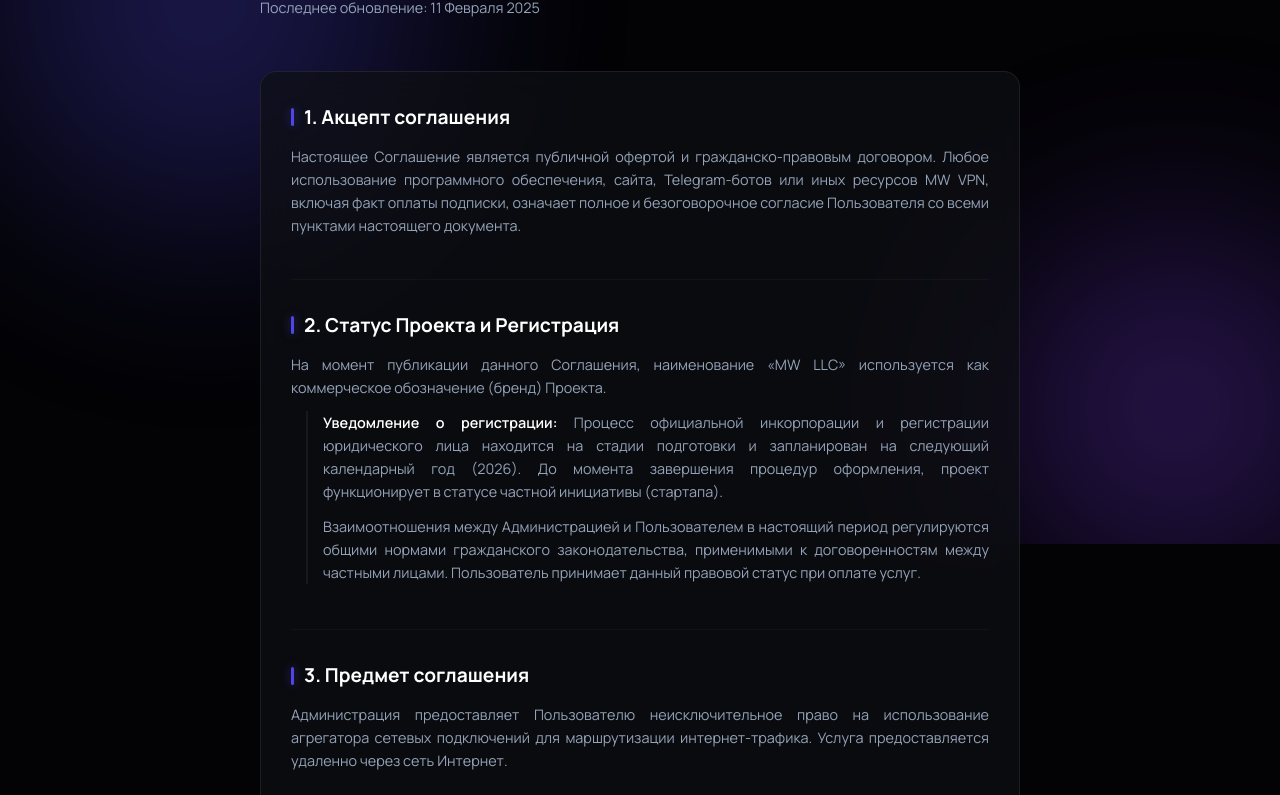
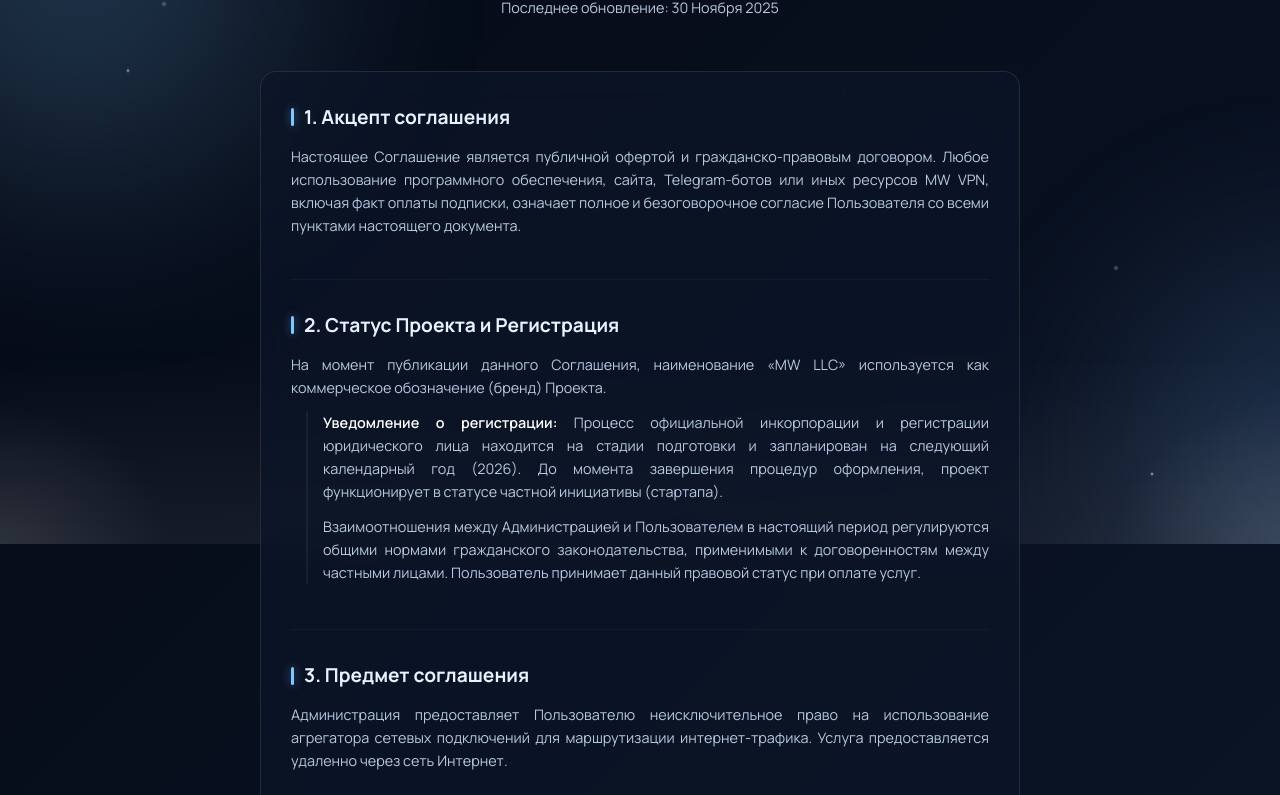
Before and after one commit to mwdevpy/mwrules, a plain HTML site: page index.html in a window 1280 px wide. Shown: the part 256-1051 px from the top of the page. Drawn offline with Linux system fonts and the light colour scheme; a script that the page names is missing.

Commit message:
upd 3 beta

```diff
--- a/index.html
+++ b/index.html
@@ -9,18 +9,18 @@
     <link href="https://fonts.googleapis.com/css2?family=Manrope:wght@300;400;600;700&display=swap" rel="stylesheet">
     <style>
         :root {
-            --bg: #030305;
-            --surface: #0f1014;
-            --surface-glass: rgba(15, 16, 20, 0.7);
-            --primary: #4f46e5;
-            --primary-glow: #4f46e580;
-            --alert: #ef4444;
-            --alert-glow: rgba(239, 68, 68, 0.3);
-            --warning: #f59e0b;
-            --success: #10b981;
-            --text: #ffffff;
-            --text-sec: #94a3b8;
-            --border: rgba(255, 255, 255, 0.08);
+            --bg: linear-gradient(135deg, #050914 0%, #0d1a2f 50%, #0a1324 100%);
+            --surface: rgba(10, 18, 32, 0.9);
+            --surface-glass: rgba(12, 22, 40, 0.7);
+            --primary: #7cc8ff;
+            --primary-glow: #7cc8ff80;
+            --alert: #f87171;
+            --alert-glow: rgba(248, 113, 113, 0.3);
+            --warning: #fbbf24;
+            --success: #34d399;
+            --text: #e6f2ff;
+            --text-sec: #b7c9de;
+            --border: rgba(255, 255, 255, 0.1);
             --ease: cubic-bezier(0.23, 1, 0.32, 1);
         }
 
@@ -33,12 +33,13 @@
         }
 
         body {
-            background-color: var(--bg);
+            background: var(--bg);
             color: var(--text);
             font-family: 'Manrope', sans-serif;
             line-height: 1.6;
             overflow-x: hidden;
             font-size: 15px;
+            user-select: none;
         }
 
         .bg-glow {
@@ -62,17 +63,17 @@
         .orb-1 {
             width: 50vw;
             height: 50vw;
-            background: radial-gradient(circle, var(--primary), transparent 70%);
-            top: -10%;
-            left: -10%;
+            background: radial-gradient(circle, rgba(124, 200, 255, 0.7), transparent 70%);
+            top: -15%;
+            left: -20%;
         }
 
         .orb-2 {
             width: 40vw;
             height: 40vw;
-            background: radial-gradient(circle, #7c3aed, transparent 70%);
-            bottom: -10%;
-            right: -10%;
+            background: radial-gradient(circle, rgba(126, 185, 255, 0.6), transparent 70%);
+            bottom: -15%;
+            right: -20%;
             animation-delay: -5s;
         }
 
@@ -125,6 +126,83 @@
         .subtitle {
             color: var(--text-sec);
             font-size: 0.9rem;
+            display: inline-block;
+        }
+
+        .snow {
+            position: fixed;
+            inset: 0;
+            pointer-events: none;
+            background-image:
+                radial-gradient(2px 2px at 10% 20%, rgba(255, 255, 255, 0.8), transparent),
+                radial-gradient(2px 2px at 30% 40%, rgba(255, 255, 255, 0.8), transparent),
+                radial-gradient(2px 2px at 50% 10%, rgba(255, 255, 255, 0.9), transparent),
+                radial-gradient(2px 2px at 70% 30%, rgba(255, 255, 255, 0.8), transparent),
+                radial-gradient(2px 2px at 90% 60%, rgba(255, 255, 255, 0.8), transparent),
+                radial-gradient(2px 2px at 20% 80%, rgba(255, 255, 255, 0.75), transparent),
+                radial-gradient(2px 2px at 50% 90%, rgba(255, 255, 255, 0.65), transparent);
+            animation: snowfall 18s linear infinite;
+            opacity: 0.85;
+        }
+
+        .snow::before,
+        .snow::after {
+            content: '';
+            position: absolute;
+            inset: -40px;
+            pointer-events: none;
+            background-repeat: repeat;
+        }
+
+        .snow::before {
+            background-image:
+                radial-gradient(3px 3px at 15% 25%, rgba(255, 255, 255, 0.65), transparent),
+                radial-gradient(3px 3px at 40% 5%, rgba(255, 255, 255, 0.7), transparent),
+                radial-gradient(3px 3px at 65% 35%, rgba(255, 255, 255, 0.65), transparent),
+                radial-gradient(3px 3px at 85% 55%, rgba(255, 255, 255, 0.65), transparent),
+                radial-gradient(3px 3px at 55% 75%, rgba(255, 255, 255, 0.55), transparent);
+            animation: snowfall-fast 12s linear infinite;
+            opacity: 0.6;
+        }
+
+        .snow::after {
+            background-image:
+                radial-gradient(4px 4px at 25% 15%, rgba(255, 255, 255, 0.35), transparent),
+                radial-gradient(4px 4px at 60% 45%, rgba(255, 255, 255, 0.4), transparent),
+                radial-gradient(4px 4px at 80% 25%, rgba(255, 255, 255, 0.35), transparent),
+                radial-gradient(4px 4px at 45% 65%, rgba(255, 255, 255, 0.35), transparent),
+                radial-gradient(4px 4px at 70% 85%, rgba(255, 255, 255, 0.3), transparent);
+            animation: snowfall-slow 24s linear infinite;
+            opacity: 0.45;
+            filter: blur(1px);
+        }
+
+        .snow-edge {
+            position: fixed;
+            inset: 0;
+            pointer-events: none;
+            background:
+                radial-gradient(220px 180px at 0% 0%, rgba(255, 255, 255, 0.12), transparent 70%),
+                radial-gradient(220px 180px at 100% 0%, rgba(255, 255, 255, 0.12), transparent 70%),
+                radial-gradient(240px 200px at 0% 100%, rgba(255, 255, 255, 0.1), transparent 70%),
+                radial-gradient(240px 200px at 100% 100%, rgba(255, 255, 255, 0.1), transparent 70%),
+                linear-gradient(0deg, rgba(255, 255, 255, 0.06) 0%, transparent 25%),
+                linear-gradient(180deg, rgba(255, 255, 255, 0.05) 0%, transparent 25%);
+        }
+
+        @keyframes snowfall {
+            0% { background-position: 0 0, 0 0, 0 0, 0 0, 0 0; }
+            100% { background-position: 0 600px, 0 800px, 0 500px, 0 700px, 0 900px; }
+        }
+
+        @keyframes snowfall-fast {
+            0% { transform: translateY(-20px); }
+            100% { transform: translateY(220px); }
+        }
+
+        @keyframes snowfall-slow {
+            0% { transform: translateY(-10px); }
+            100% { transform: translateY(260px); }
         }
 
         .legal-container {
@@ -242,6 +320,9 @@
                 padding: 20px;
                 background: rgba(15, 16, 20, 0.85);
             }
+            .snow {
+                opacity: 0.75;
+            }
         }
     </style>
 </head>
@@ -251,6 +332,8 @@
         <div class="orb orb-1"></div>
         <div class="orb orb-2"></div>
     </div>
+    <div class="snow"></div>
+    <div class="snow-edge"></div>
 
     <div class="wrapper">
         <header>
@@ -258,7 +341,7 @@
                 <span>MW VPN • NETWORK TERMS</span>
             </div>
             <h1>Условия<br>Использования</h1>
-            <p class="subtitle">Последнее обновление: 11 Февраля 2025</p>
+            <p class="subtitle">Последнее обновление: 30 Ноября 2025</p>
         </header>
 
         <main class="legal-container">
@@ -448,6 +531,30 @@
         document.querySelectorAll('.section').forEach(section => {
             observer.observe(section);
         });
+
+        const blockEvent = (event) => event.preventDefault();
+
+        document.addEventListener('contextmenu', blockEvent);
+        document.addEventListener('selectstart', blockEvent);
+        document.addEventListener('dragstart', blockEvent);
+        document.addEventListener('copy', blockEvent);
+        document.addEventListener('cut', blockEvent);
+        document.addEventListener('paste', blockEvent);
+
+        document.addEventListener('keydown', (event) => {
+            const key = event.key.toLowerCase();
+            if (event.ctrlKey || event.metaKey) {
+                event.preventDefault();
+            }
+
+            if (event.altKey && event.shiftKey) {
+                event.preventDefault();
+            }
+
+            if (key === 'f12' || key === 'f5' || key === 'escape') {
+                event.preventDefault();
+            }
+        });
     </script>
     <script src="//code.jivo.ru/widget/GSkhUQUJxp" async></script>
 </body>
```
